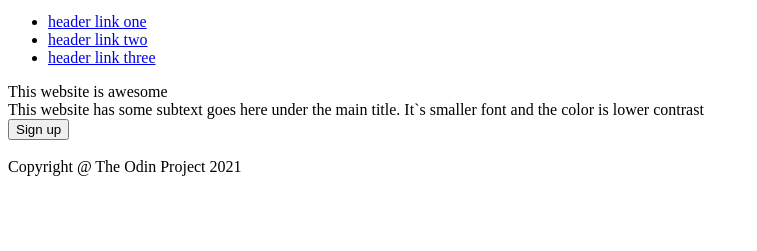
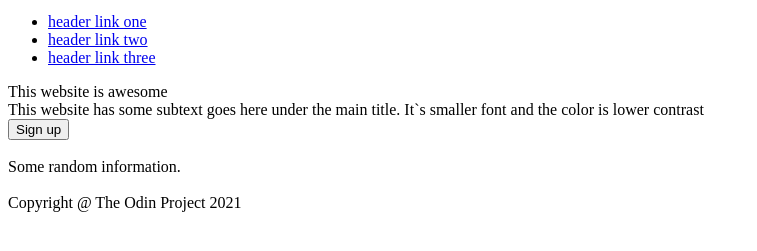
Before and after one commit to JRamonhdezb/landing-page, a plain HTML site: page index.html in a window 1280 px wide. Shown: the part 29-280 px from the top of the page, without its empty margins (0-757 px from the left). Drawn offline with Linux system fonts and the light colour scheme.

Commit message:
Add HTML tags of second section of Landing page

```diff
--- a/index.html
+++ b/index.html
@@ -36,7 +36,15 @@
         </div>
 
     </div>
-    <div class="info">
+    <!-- Second section of the Landing page -->
+    <div class="information">
+        <div class="title">Some random information.</div>
+        <div class="container">
+            <div class="info">
+                <img src="" alt="">
+                <div class="text"> </div>
+            </div>
+        </div>
 
     </div>
     <div class="quote">
--- a/style.css
+++ b/style.css
@@ -11,7 +11,7 @@ body {
     background-color: #1F2937;
 }
 
-.info {
+.information {
     flex: 1;
 }
 
```
